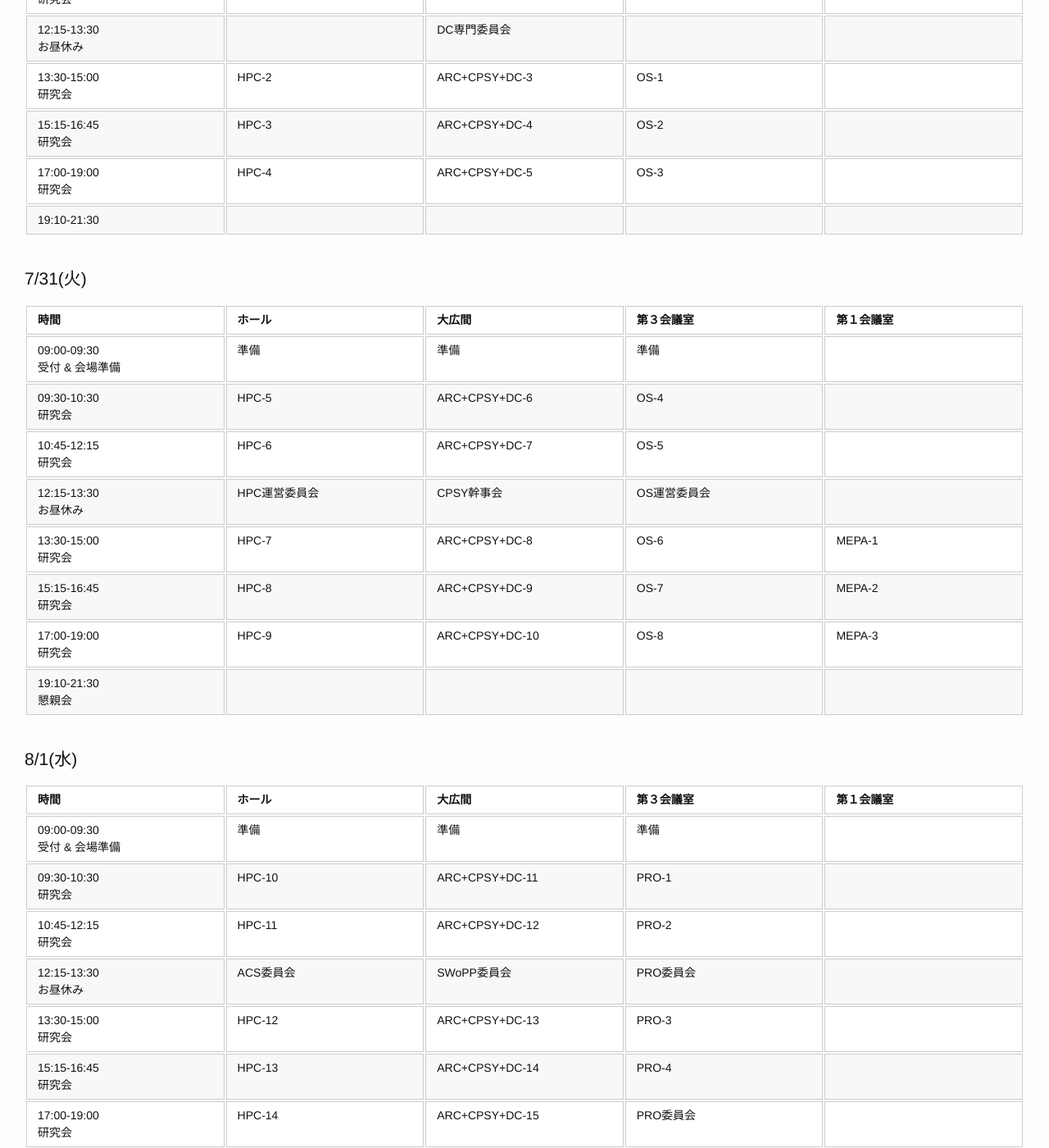
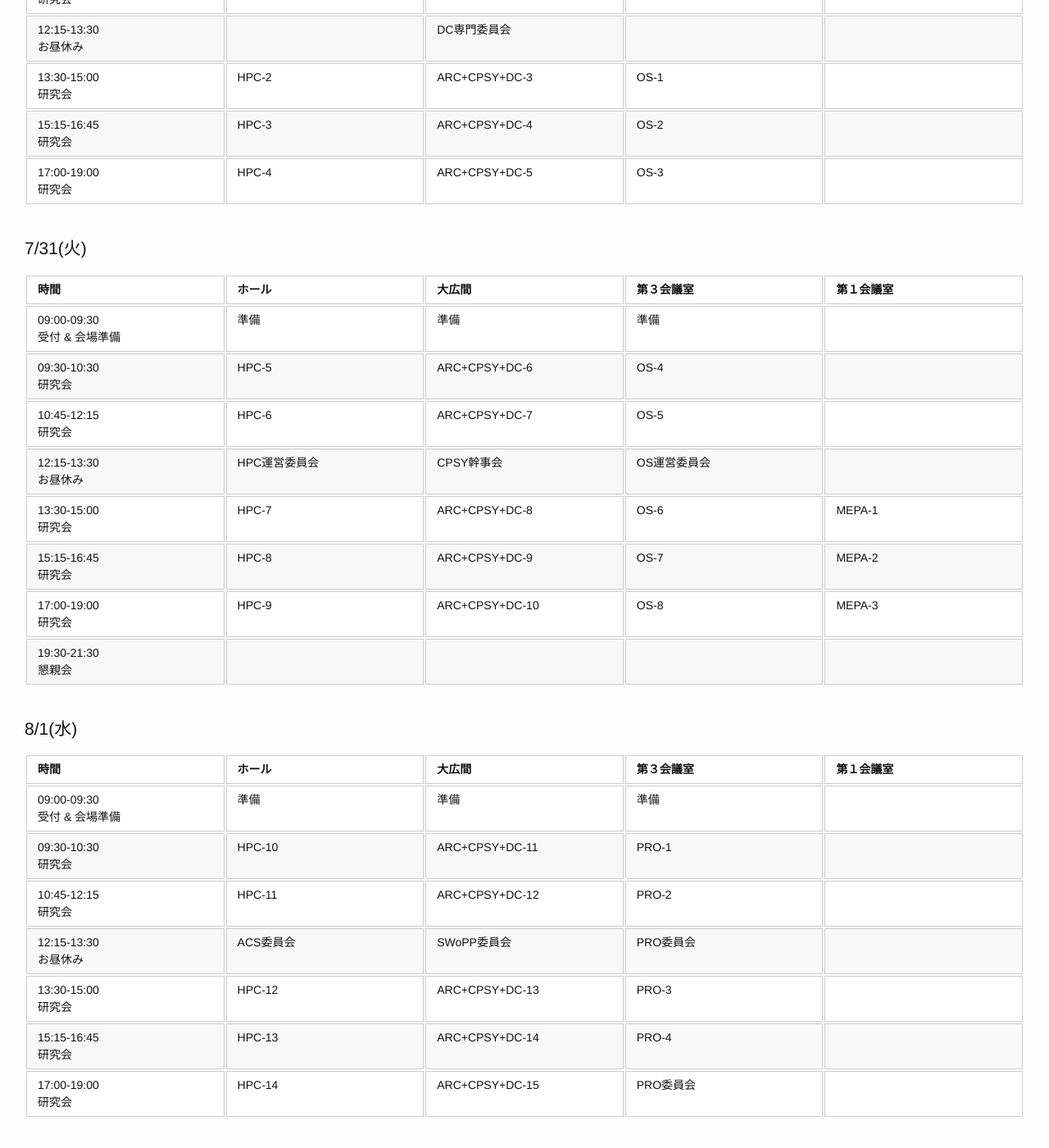
Before and after one commit to swopp/swopp.github.io, a Jekyll site: the page built from 2018/schedule-overview.md, in a window 1280 px wide and 1400 px high, scrolled down 601 px. Shown: the whole window at 82% size. Built offline with Jekyll 4.4.1, drawn with Linux system fonts in a browser that asks for light colours.

Commit message:
Change schedule overview file

```diff
--- a/2018/schedule-overview.md
+++ b/2018/schedule-overview.md
@@ -30,7 +30,6 @@ permalink: /2018/overview/
 | 13:30-15:00<br/>研究会                                  | HPC-2            | ARC+CPSY+DC-3     | OS-1               |              |
 | 15:15-16:45<br/>研究会                                  | HPC-3            | ARC+CPSY+DC-4     | OS-2               |              |
 | 17:00-19:00<br/>研究会                                  | HPC-4            | ARC+CPSY+DC-5     | OS-3               |              |
-| 19:10-21:30<br/>                                        |                  |                   |                    |              |
 
 <br/>
 
@@ -46,7 +45,7 @@ permalink: /2018/overview/
 | 13:30-15:00<br/>研究会                                  | HPC-7            | ARC+CPSY+DC-8     | OS-6               | MEPA-1       |
 | 15:15-16:45<br/>研究会                                  | HPC-8            | ARC+CPSY+DC-9     | OS-7               | MEPA-2       |
 | 17:00-19:00<br/>研究会                                  | HPC-9            | ARC+CPSY+DC-10    | OS-8               | MEPA-3       |
-| 19:10-21:30<br/>懇親会                                  |                  |                   |                    |              |
+| 19:30-21:30<br/>懇親会                                  |                  |                   |                    |              |
 
 <br/>
 
```
Also changed, not shown: 2018/schedule-details.md (+1 -2 lines).
